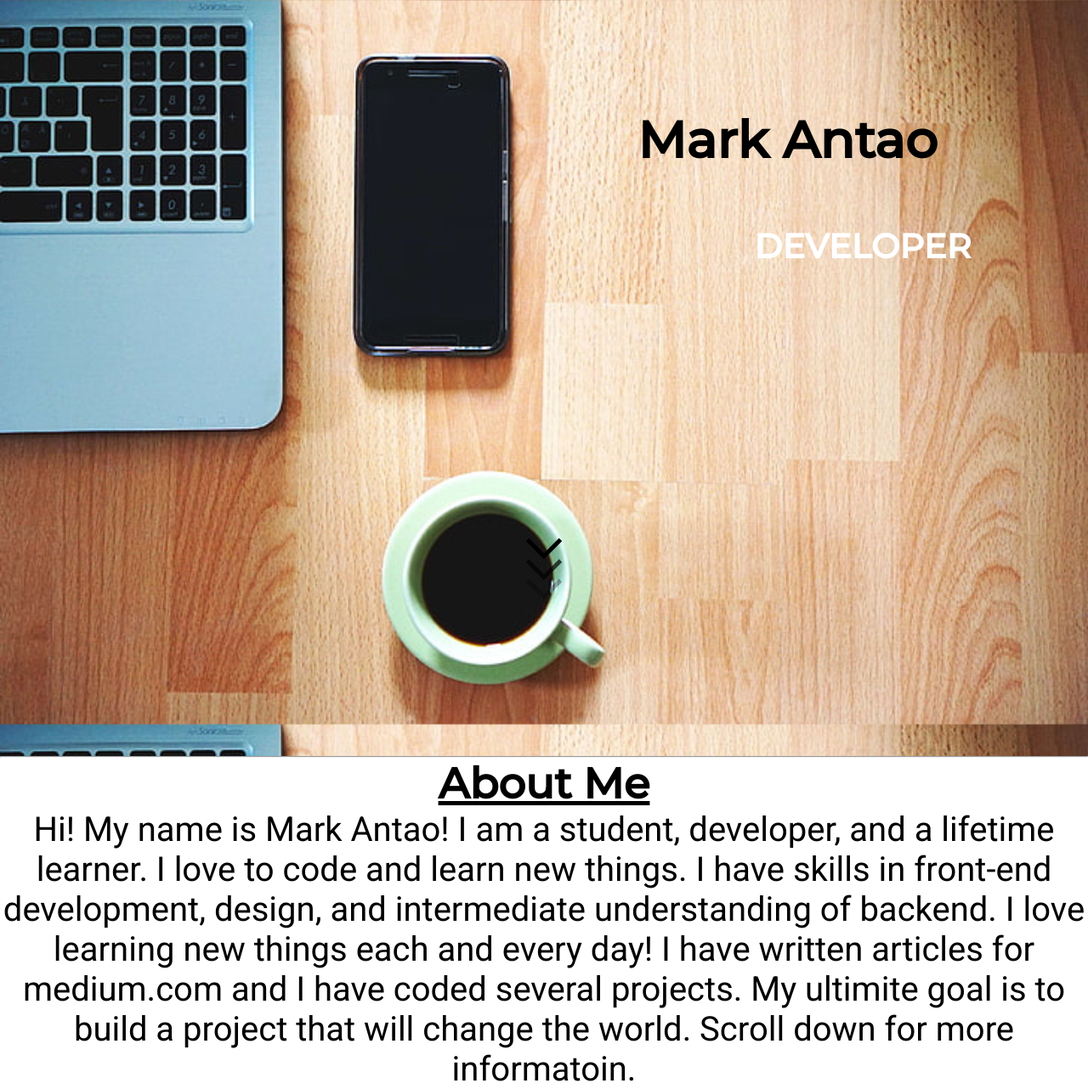
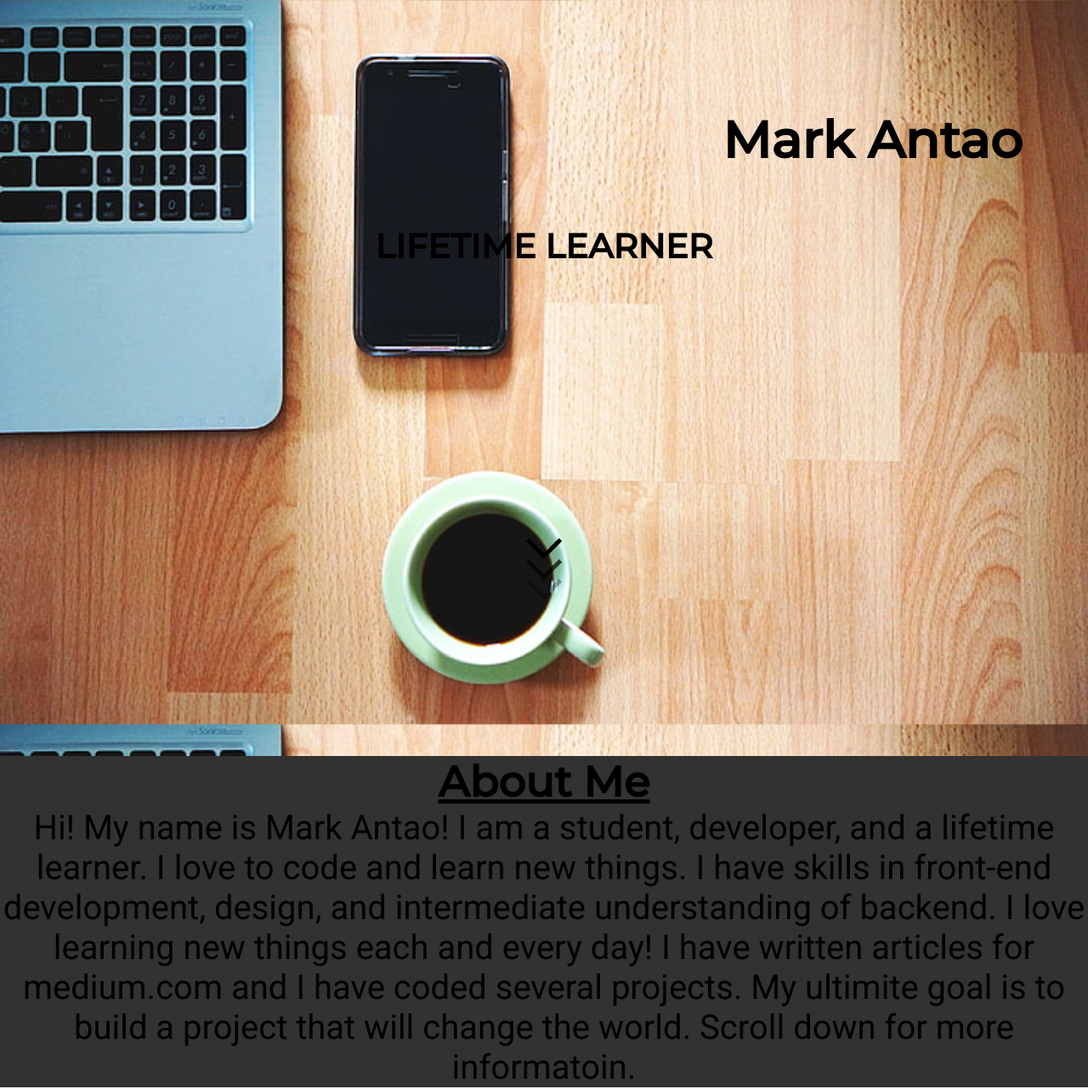
Before and after one commit to markantao/MarkAntao.github.io, a plain HTML site: page index.html in a window 1280 px wide. Shown: the whole page at 85% size. Drawn offline with Linux system fonts and the light colour scheme.

Commit message:
Starting to work on animation change

```diff
--- a/index.html
+++ b/index.html
@@ -22,7 +22,7 @@
         }
 
         .name{
-            margin-left: 750px;
+            margin-left: 850px;
             color: #000;
             font-family: 'Montserrat', sans-serif;
             margin-top: 10%;
@@ -42,21 +42,11 @@
 		.animated:after{
 			animation: changing-description 10s infinite;
 			content: "DEVELOPER";
-			margin-left: 750px;
+            text-align: center;
             font-family: 'Montserrat', sans-serif;
-			color: #ffffff;
+			color: #000;
 			font-size: 40px;
-            animation: slideChanging .7s ease-in;
 		}
-
-        @keyframes slideChanging{
-            0%{
-                transform: skewX(53deg) translateX(-500px);
-            }
-            100%{
-                transform: skew(0deg);
-            }
-        }
 
 		 .changing-words{
 			text-align: center;
@@ -64,11 +54,12 @@
 		}
 
         .arrow{
-        position: absolute;
-        top: 80%;
-        left: 50%;
-        transform: translate(-50%,-50%);
+            position: absolute;
+            top: 80%;
+            left: 50%;
+            transform: translate(-50%,-50%);
         }
+
         .arrow span{
             display: block;
             width: 30px;
@@ -147,7 +138,7 @@
         }
 
         .info{
-            background-color: #ffffff;
+            background-color: #323232;
             padding: 0;
         }
 
@@ -168,11 +159,9 @@
     <h1 class="name">Mark Antao</h1>
     </div>
 
-    <div class="sliding">
     <div class="changing-words">
         <h3 class="animated"></h3>
         </div>
-    </div>
 
 
         <div class="arrow">
@@ -183,7 +172,6 @@
 
         <section class="info">
         <section class="about_me">
-            <hr>
             <h1 class="aboutme_title">About Me</h1>
             <div class="description">
                 <p>Hi! My name is Mark Antao! I am a student, developer, and a lifetime learner. I love to code and learn new things. I have skills in front-end development, design, and intermediate understanding of backend. I love learning new things each and every day! I have written articles for medium.com and I have coded several projects. My ultimite goal is to build a project that will change the world. Scroll down for more informatoin.</p>
```
